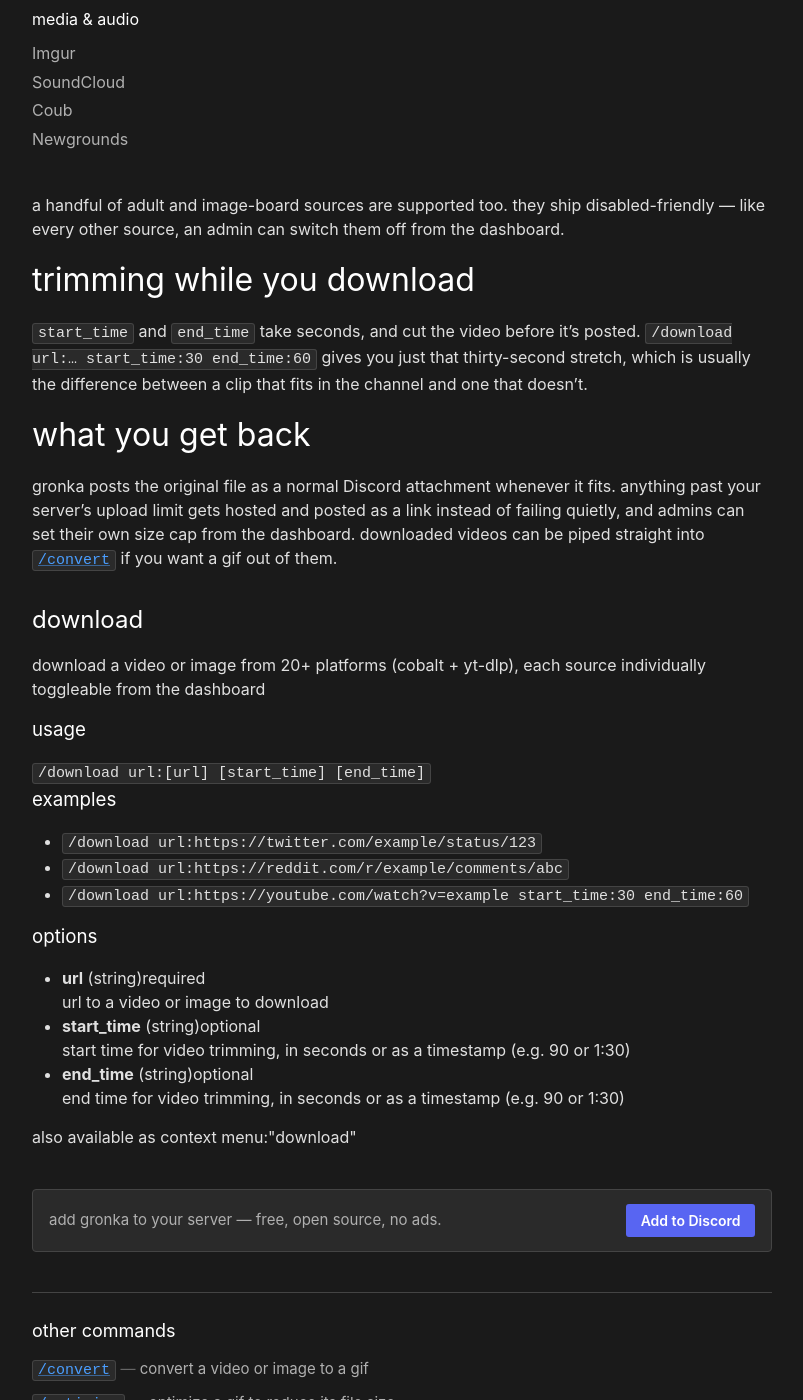
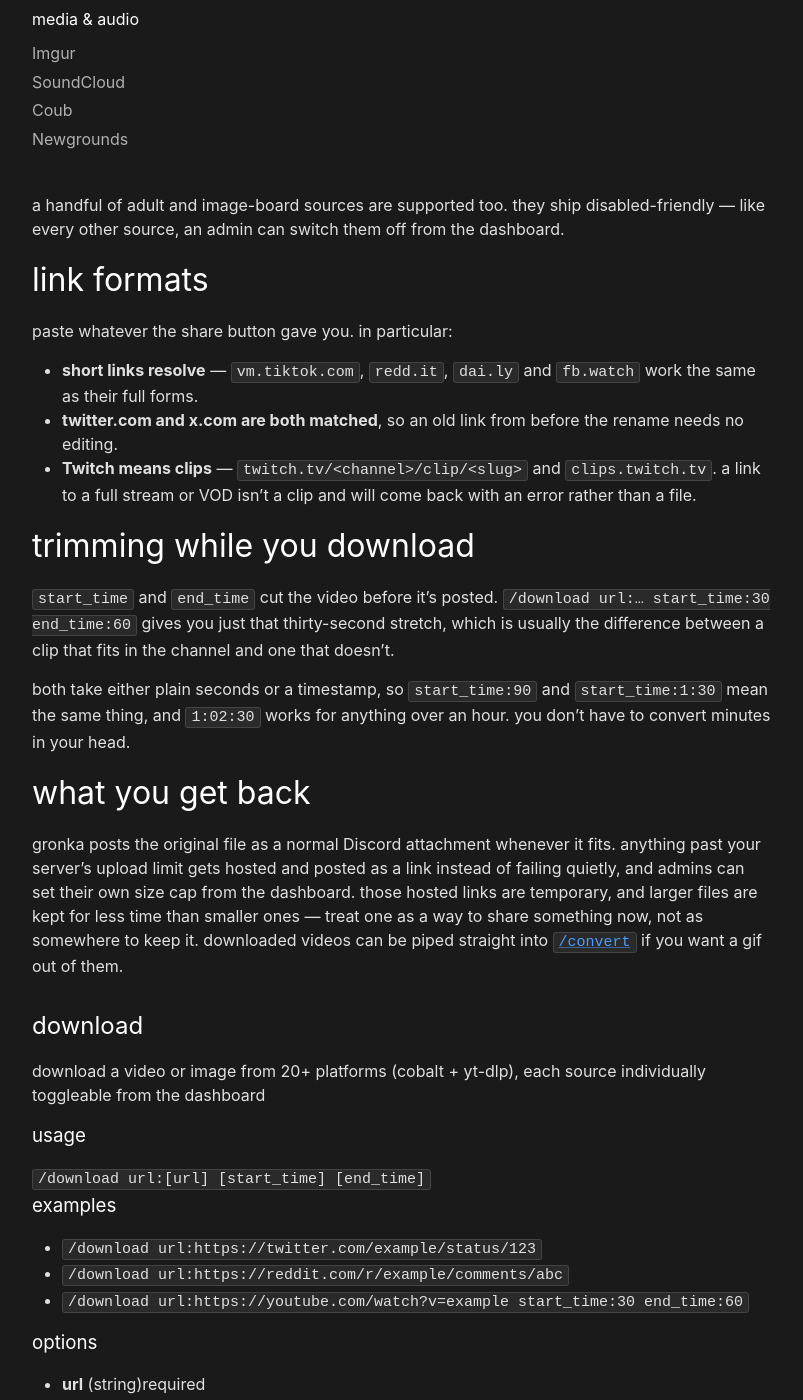
Before and after one commit to gronkanium/gronka-site, a Jekyll site: the page built from commands/download.md, in a window 1280 px wide and 1400 px high, scrolled down 998 px. Shown: the whole window, without its empty margins (238-1041 px from the left). Built offline with Jekyll 4.4.1, drawn with Linux system fonts in a browser that asks for light colours; some of the changed text lies outside the part shown.

Commit message:
Correct command docs: timestamp inputs, link formats, link expiry

```diff
--- a/commands/download.md
+++ b/commands/download.md
@@ -58,10 +58,20 @@ you can skip the command entirely: right-click (or long-press on mobile) any mes
 
 a handful of adult and image-board sources are supported too. they ship disabled-friendly — like every other source, an admin can switch them off from the dashboard.
 
+## link formats
+
+paste whatever the share button gave you. in particular:
+
+- **short links resolve** — `vm.tiktok.com`, `redd.it`, `dai.ly` and `fb.watch` work the same as their full forms.
+- **twitter.com and x.com are both matched**, so an old link from before the rename needs no editing.
+- **Twitch means clips** — `twitch.tv/<channel>/clip/<slug>` and `clips.twitch.tv`. a link to a full stream or VOD isn't a clip and will come back with an error rather than a file.
+
 ## trimming while you download
 
-`start_time` and `end_time` take seconds, and cut the video before it's posted. `/download url:… start_time:30 end_time:60` gives you just that thirty-second stretch, which is usually the difference between a clip that fits in the channel and one that doesn't.
+`start_time` and `end_time` cut the video before it's posted. `/download url:… start_time:30 end_time:60` gives you just that thirty-second stretch, which is usually the difference between a clip that fits in the channel and one that doesn't.
+
+both take either plain seconds or a timestamp, so `start_time:90` and `start_time:1:30` mean the same thing, and `1:02:30` works for anything over an hour. you don't have to convert minutes in your head.
 
 ## what you get back
 
-gronka posts the original file as a normal Discord attachment whenever it fits. anything past your server's upload limit gets hosted and posted as a link instead of failing quietly, and admins can set their own size cap from the dashboard. downloaded videos can be piped straight into [`/convert`](/commands/convert/) if you want a gif out of them.
+gronka posts the original file as a normal Discord attachment whenever it fits. anything past your server's upload limit gets hosted and posted as a link instead of failing quietly, and admins can set their own size cap from the dashboard. those hosted links are temporary, and larger files are kept for less time than smaller ones — treat one as a way to share something now, not as somewhere to keep it. downloaded videos can be piped straight into [`/convert`](/commands/convert/) if you want a gif out of them.
```
Also changed, not shown: commands/convert.md (+3 -1 lines).
